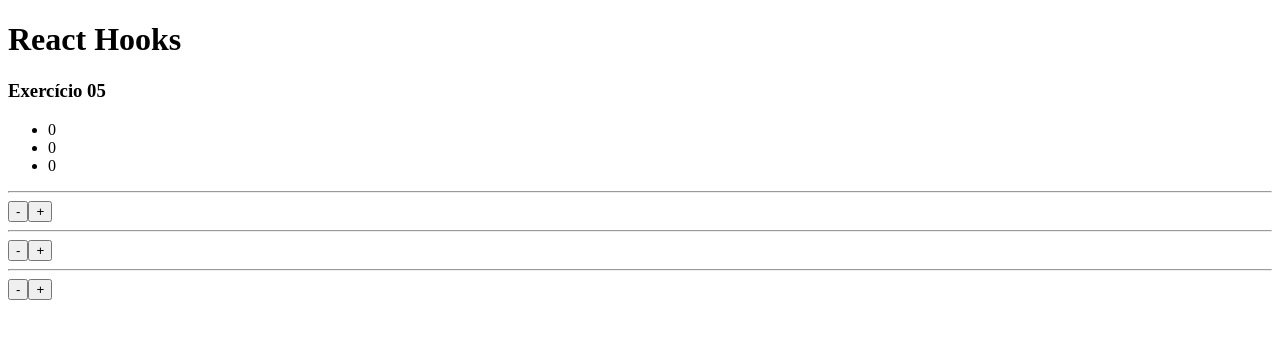
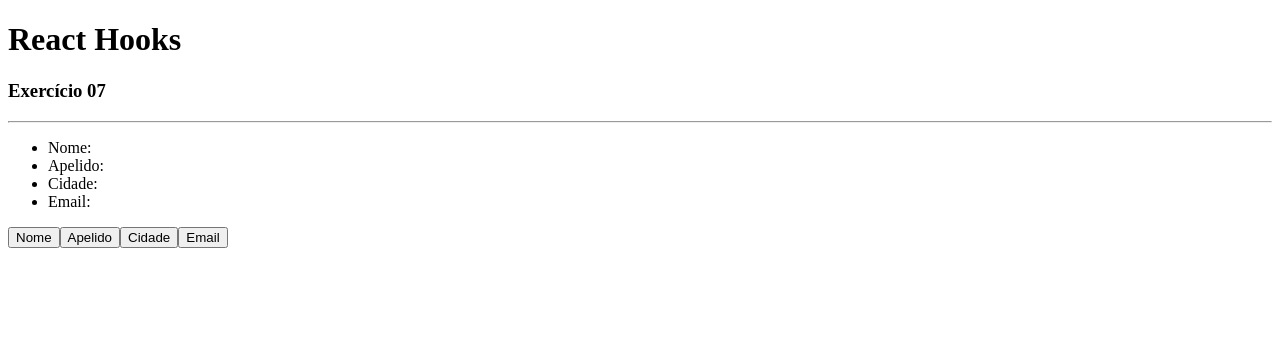
Before and after one commit to brunorodrigues10/react_next_hooks, a React (Vite) app: page / in a window 1280 px wide. Shown: the top 338 px of the page. Built offline with nearby package versions, Linux system fonts and the light colour scheme.

Commit message:
08_hooks

```diff
--- a/src/App.jsx
+++ b/src/App.jsx
@@ -6,7 +6,8 @@ import './App.css'
 // import HookState04 from "./components/UseState_4";
 // import HookState05 from "./components/UseState_05";
 // import HookState06 from "./components/UseState_06"
-import HookState07 from "./components/UseState_07"
+// import HookState07 from "./components/UseState_07"
+import HookState08 from "./components/UseState_08"
 
 
 
@@ -20,7 +21,8 @@ function App() {
       {/* <HookState04 /> */}
       {/* <HookState05 /> */}
       {/* <HookState06 /> */}
-      <HookState07 />
+      {/* <HookState07 /> */}
+      <HookState08 />
     </>
   )
 }
--- /dev/null
+++ b/src/components/UseState_08.jsx
@@ -0,0 +1,53 @@
+import { useState } from "react"
+
+export default ({ funcao }) => {
+
+    let tmp = {
+        nome: "",
+        apelido: "",
+        cidade: "",
+        email: "",
+    }
+
+    const [cliente, setCliente] = useState(tmp);
+
+
+
+
+    return (
+        <>
+            <h3>Exercício 07</h3>
+            <hr />
+            <ul>
+                <li>Nome: {cliente.nome}</li>
+                <li>Apelido: {cliente.apelido}</li>
+                <li>Cidade: {cliente.cidade}</li>
+                <li>Email: {cliente.email}</li>
+            </ul>
+            <button onClick={() => {
+                const c = { ...cliente }
+                c.nome = 'Bruno'
+                setCliente(c)
+            }}>Nome</button>
+
+            <button onClick={() => {
+                const c = { ...cliente }
+                c.apelido = 'Rodrigues'
+                setCliente(c)
+            }}>Apelido</button>
+
+            <button onClick={() => {
+                const c = { ...cliente }
+                c.cidade = 'Orlando'
+                setCliente(c)
+            }}>Cidade</button>
+
+            <button onClick={() => {
+                const c = { ...cliente }
+                c.email = 'bruno@gmail.com'
+                setCliente(c)
+            }}>Email</button>
+        </>
+
+    )
+}
```
